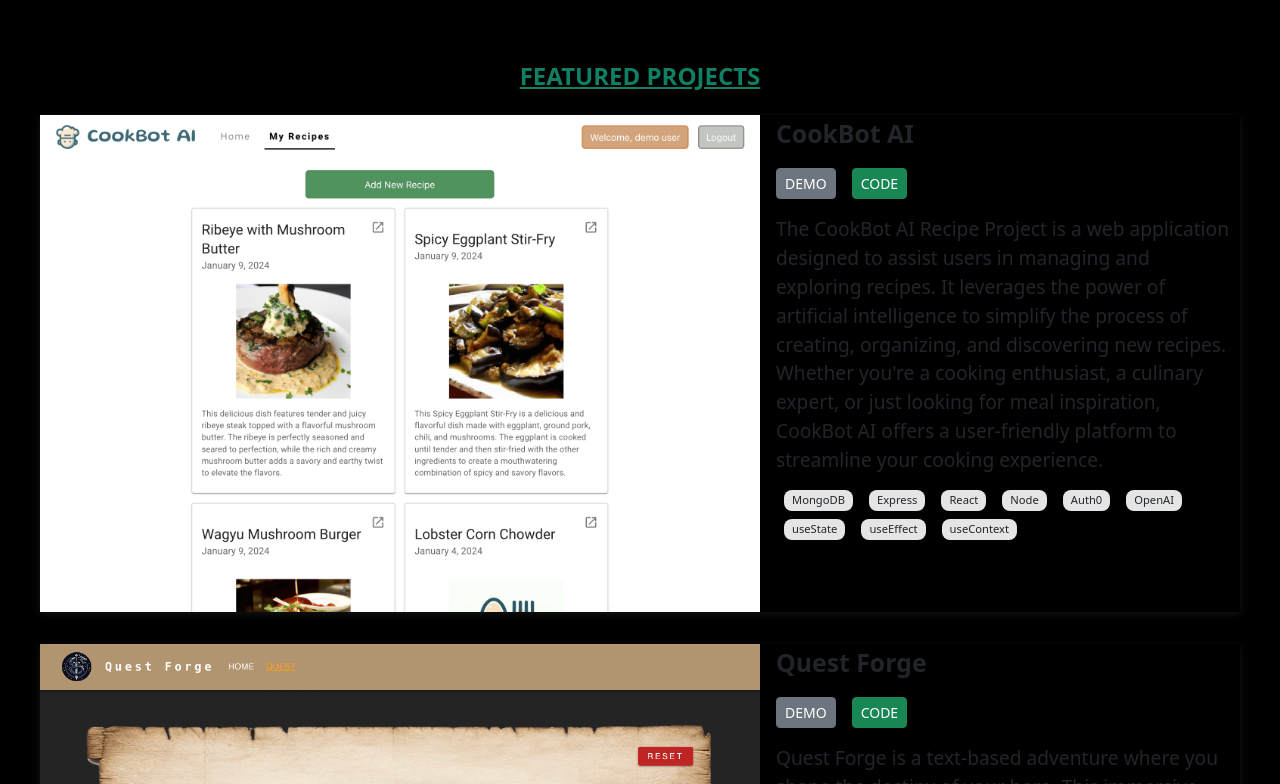
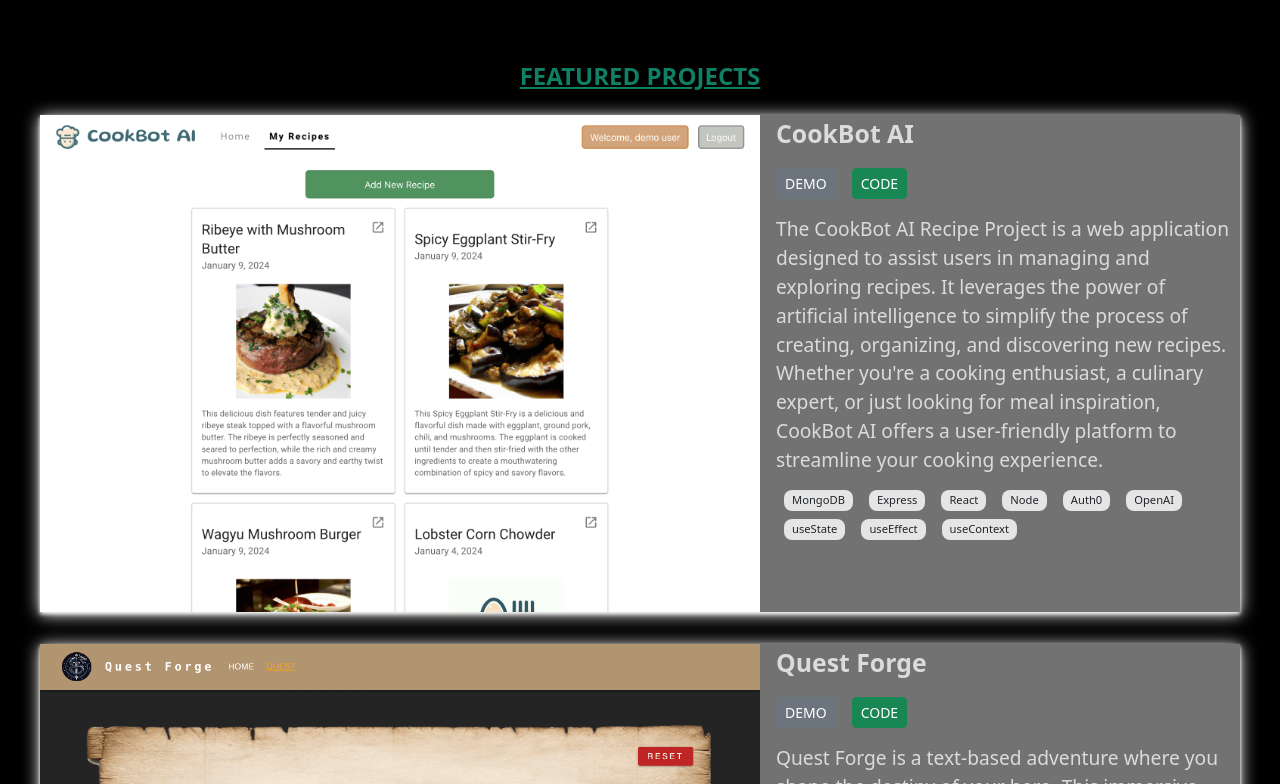
Before and after one commit to cleecoloma/portfolio-website, a React (Vite) app: page / in a window 1280 px wide. Shown: the part 2196-2980 px from the top of the page. Built offline with nearby package versions, Linux system fonts and the light colour scheme.

Commit message:
updated ProjectsDesktop component to work with dark mode

```diff
--- a/src/Components/ProjectsDesktop.jsx
+++ b/src/Components/ProjectsDesktop.jsx
@@ -1,31 +1,45 @@
-import React, { useState } from 'react';
+import React, { useState, useContext } from 'react';
 import Button from 'react-bootstrap/Button';
 import data from '../data/data.json';
 import KeyboardArrowDownIcon from '@mui/icons-material/KeyboardArrowDown';
 import KeyboardArrowUpIcon from '@mui/icons-material/KeyboardArrowUp';
+import { ThemeContext } from '../context/Theme';
 import '../styles/ProjectsDesktop.css';
 
 function ProjectsDesktop({ id }) {
   const projects = data.projects.slice(0, 3);
   const allProjects = data.projects.slice(3);
   const [seeMore, setSeeMore] = useState(false);
+  const { isMode } = useContext(ThemeContext);
 
   const handleClick = () => {
-    setSeeMore(!seeMore)
-  }
+    setSeeMore(!seeMore);
+  };
 
   return (
     <div className='projects-desktop-container' id={id}>
       <h4>FEATURED PROJECTS</h4>
       {projects.map((project) => (
-        <div key={project.id} className='projects-desktop-card'>
+        <div
+          key={project.id}
+          className={
+            isMode
+              ? 'projects-desktop-card'
+              : 'projects-desktop-card projects-desktop-card-dark'
+          }
+        >
           <img
             src={'/images/' + project.name + '.png'}
             className='card-desktop-image'
           />
           <div className='card-desktop-right'>
             <div className='card-desktop-header'>
-              <p id='card-desktop-title'>{project.displayName}</p>
+              <p
+                id='card-desktop-title'
+                className={isMode ? null : 'card-desktop-title-dark'}
+              >
+                {project.displayName}
+              </p>
             </div>
             <div className='card-desktop-links'>
               <Button
@@ -49,7 +63,15 @@ function ProjectsDesktop({ id }) {
                 CODE
               </Button>
             </div>
-            <div id='card-desktop-text'>{project.description}</div>
+            <div
+              className={
+                isMode
+                  ? 'card-desktop-text'
+                  : 'card-desktop-text card-desktop-text-dark'
+              }
+            >
+              {project.description}
+            </div>
             <div className='card-desktop-skills'>
               {project.techStack.map((skill) => (
                 <div className='each-skills' key={skill}>
@@ -62,7 +84,14 @@ function ProjectsDesktop({ id }) {
       ))}
       {seeMore
         ? allProjects.map((project) => (
-            <div key={project.id} className='projects-desktop-card'>
+            <div
+              key={project.id}
+              className={
+                isMode
+                  ? 'projects-desktop-card'
+                  : 'projects-desktop-card projects-desktop-card-dark'
+              }
+            >
               <img
                 src={'/images/' + project.name + '.png'}
                 className='card-desktop-image'
--- a/src/styles/ProjectsDesktop.css
+++ b/src/styles/ProjectsDesktop.css
@@ -17,6 +17,12 @@
   display: flex;
   margin-bottom: 2rem;
   box-shadow: rgba(99, 99, 99, 0.2) 0px 2px 8px 0px;
+}
+
+.projects-desktop-card-dark {
+  background-color: rgb(114, 114, 114);
+  box-shadow: rgb(255, 255, 255) 0px 2px 4px 0px,
+    rgb(255, 255, 255) 0px 2px 16px 0px;
 }
 
 .card-desktop-image {
@@ -42,6 +48,10 @@
   font-weight: 700;
 }
 
+.card-desktop-title-dark {
+  color: #dbdbdb !important;
+}
+
 .each-skills {
   margin: 0 0.5rem 0.5rem;
   background-color: #e5e5e5;
@@ -53,9 +63,13 @@
   margin-left: 1rem;
 }
 
-#card-desktop-text {
+.card-desktop-text {
   font-size: 120%;
   margin: 1rem 0;
+}
+
+.card-desktop-text-dark {
+  color: #dbdbdb !important;
 }
 
 .card-desktop-skills {
@@ -91,7 +105,7 @@
     font-size: 145%;
   }
 
-  #card-desktop-text {
+  .card-desktop-text {
     font-size: 105%;
     margin: 1rem 0;
   }
```
